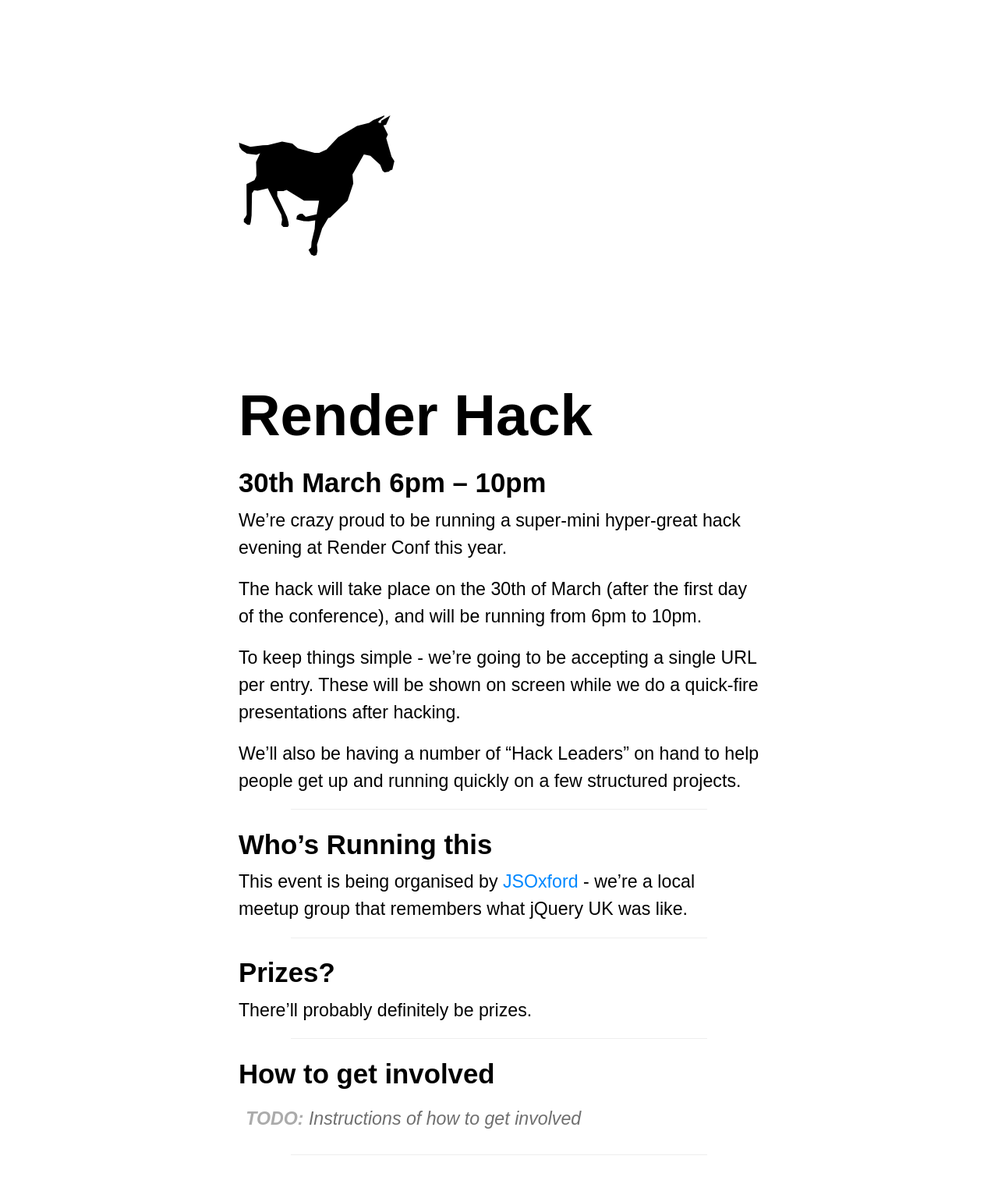
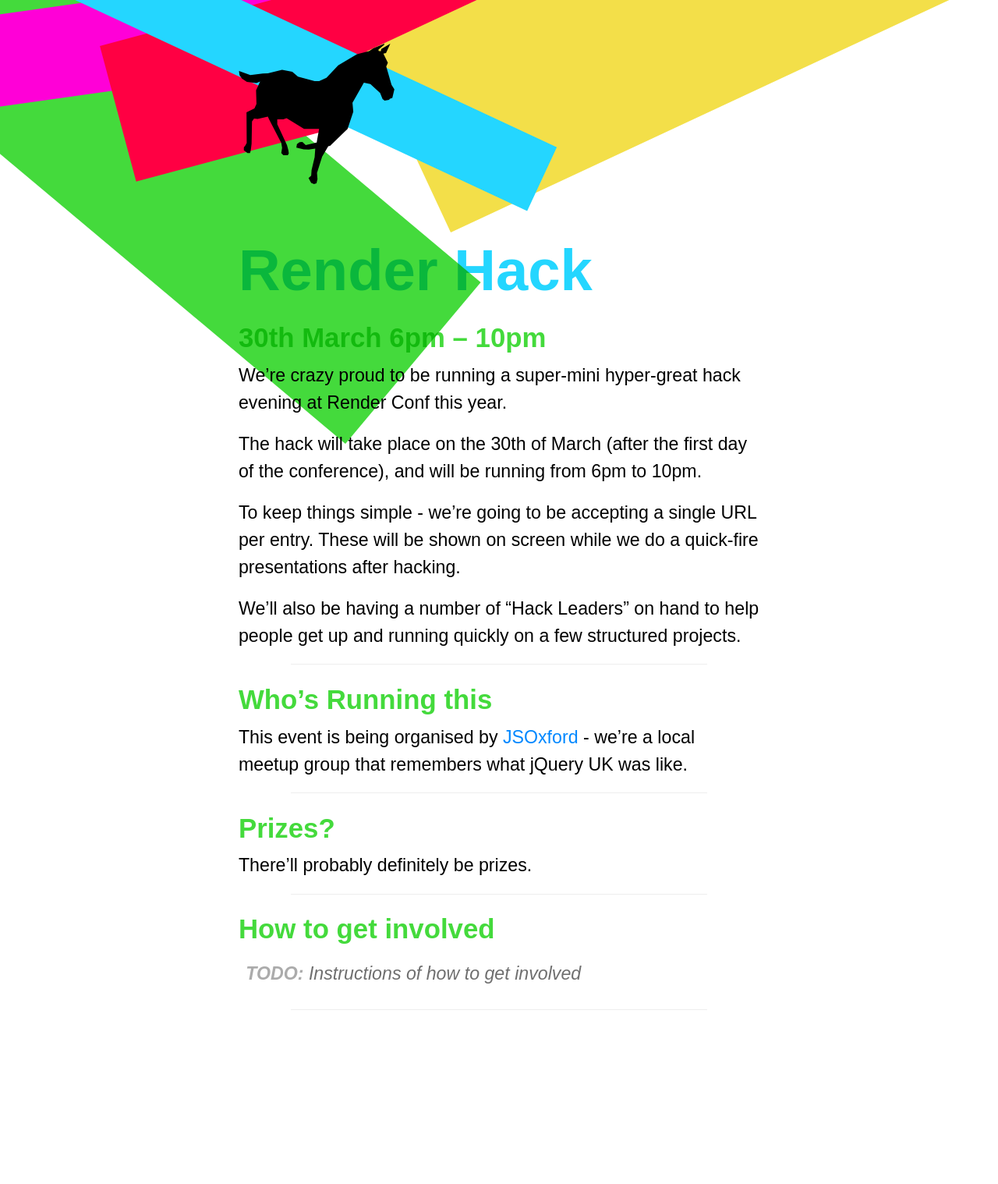
Before and after one commit to jsoxford/hack, a Jekyll site: the page built from index.md, in a window 1280 px wide. Shown: the whole page at 78% size. Built offline with Jekyll 4.4.1, drawn with Linux system fonts in a browser that asks for light colours; our own code applies the rules of GitHub Pages for plain Markdown files; after the commit the page ends 1332 px from its top, so only the background shows below that.

Commit message:
colourful bars

```diff
--- a/_layouts/default.html
+++ b/_layouts/default.html
@@ -4,10 +4,13 @@
     <meta charset="utf-8">
     <title>JSOxford Render Hack</title>
     <link rel="stylesheet" href="assets/style.css">
+    <meta name="viewport" content="width=device-width, initial-scale=1">
   </head>
   <body>
 
     {% include svg.html file="horse" %}
+
+    <div id="bars"><span></span><span></span><span></span><span></span><span></span></div>
 
     <main>
       {{content}}
--- a/assets/style.scss
+++ b/assets/style.scss
@@ -1,5 +1,12 @@
 ---
 ---
+
+$yellow: #F3DF49;
+$pink: #FF00D7;
+$red: #FF0043;
+$green: #44DA3C;
+$blue: #118EF4;
+$cyan: #24D6FF;
 
 html {
   font-size: calc(1em + .2vw);
@@ -21,7 +28,16 @@
 h5,
 h6 {
   margin: 0.25rem 0;
+  mix-blend-mode: multiply;
 }
+
+h1 {
+  color: $cyan;
+}
+h2 {
+  color: $green;
+}
+
 p {
 	margin: 0;
 
@@ -70,7 +86,7 @@
 	&-horse {
 		width: 200px;
 		height: 180px;
-		margin: 8rem 0;
+		margin: 3rem 0;
 	}
 }
 
@@ -82,3 +98,51 @@
     font-size: 4rem;
   }
 }
+
+
+// I know this could be nicer, but it's a hack
+// and so, yeah?
+
+#bars span {
+  display: block;
+  width: 100vw;
+  position: fixed;
+  background: #fc0;
+  top:0;
+  left:0;
+  z-index: -1;
+  transition: .3s;
+}
+
+#bars span:nth-child(1) {
+  transform: rotate(40deg) translate(-40%, 120%);
+  background: $green;
+  height: 30vh;
+  position: absolute;
+}
+
+#bars span:nth-child(2) {
+  transform: rotate(-8deg) translate(-20%, -60%);
+  background: $pink;
+  height: 13vh;
+}
+
+#bars span:nth-child(3) {
+  transform: rotate(-15deg) translate(20%);
+  background: $red;
+  height: 20vmin;
+  width: 80vmin;
+  position: absolute;
+}
+
+#bars span:nth-child(4) {
+  transform: rotate(-25deg) translate(40%);
+  background: $yellow;
+  height: 20vmax;
+}
+
+#bars span:nth-child(5) {
+  transform: rotate(25deg) translate(-40%, 160%);
+  background: $cyan;
+  height: 10vmin;
+}
```
